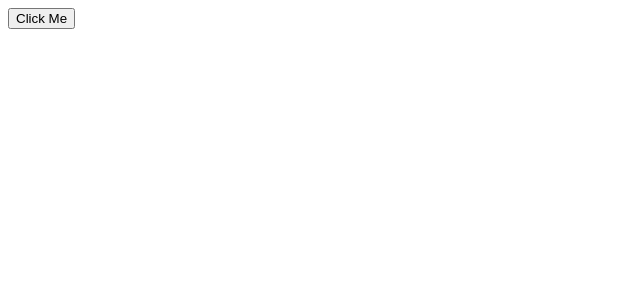
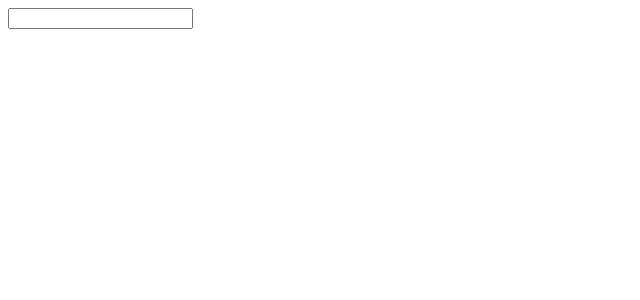
Before and after one commit to craigmckeachie/a9_demos, an Angular app: page / in a window 1280 px wide. Shown: the top 300 px of the page, without its empty margins (0-640 px from the left). Built offline with nearby package versions, Linux system fonts and the light colour scheme.

Commit message:
complete

```diff
--- a/src/app/app.component.ts
+++ b/src/app/app.component.ts
@@ -4,15 +4,17 @@ import { fromEvent } from 'rxjs';
 @Component({
   selector: 'app-root',
   template: `
-    <button #myButton>Click Me</button>
+    <input #myInput />
   `,
   styles: []
 })
 export class AppComponent implements OnInit {
-  @ViewChild('myButton') button;
+  @ViewChild('myInput') input;
   ngOnInit(): void {
-    console.log(this.button);
-    const clicks$ = fromEvent(this.button.nativeElement, 'click');
-    clicks$.subscribe(event => console.log(event));
+    console.log(this.input);
+    const keyupEvents$ = fromEvent(this.input.nativeElement, 'keyup');
+    keyupEvents$.subscribe((event: Event) =>
+      console.log((event.target as HTMLInputElement).value)
+    );
   }
 }
```
